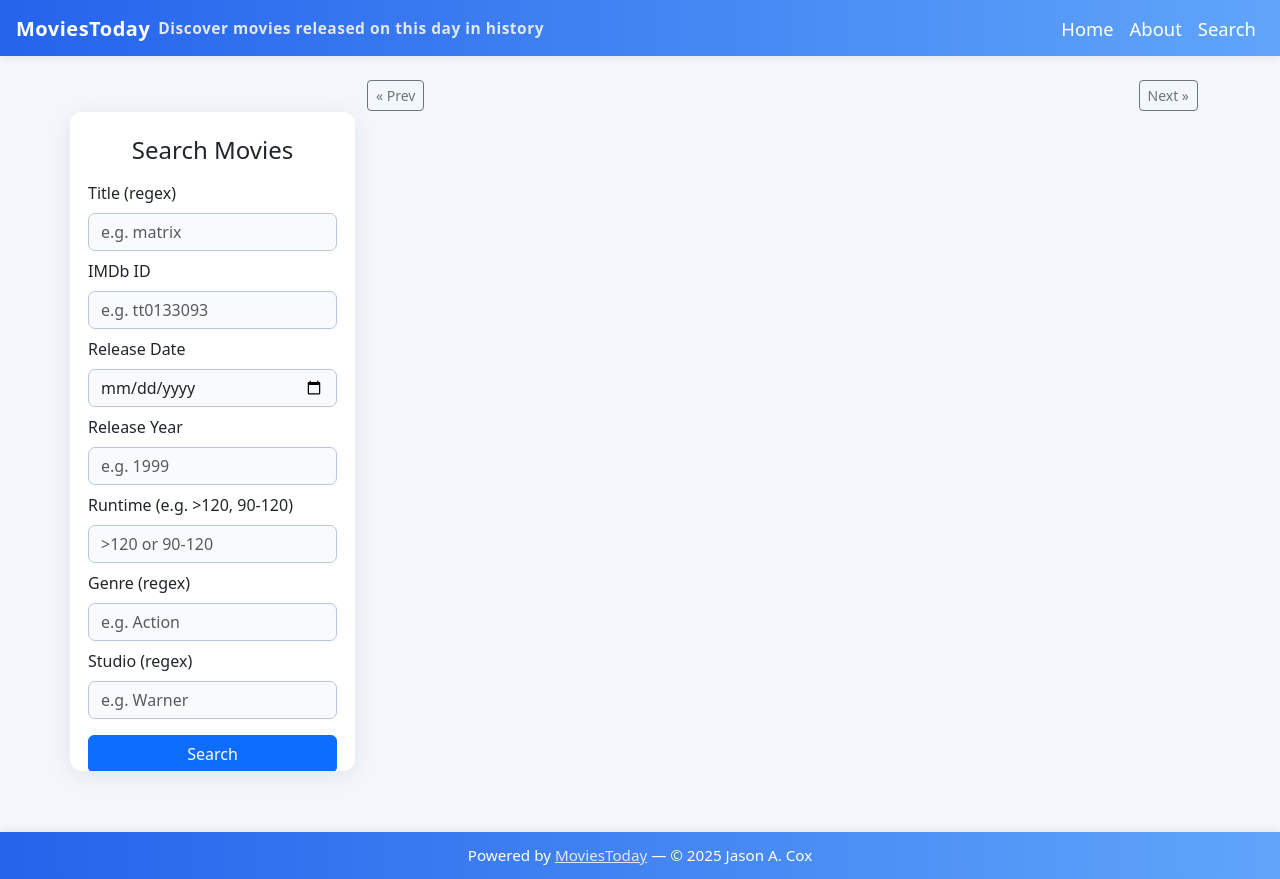
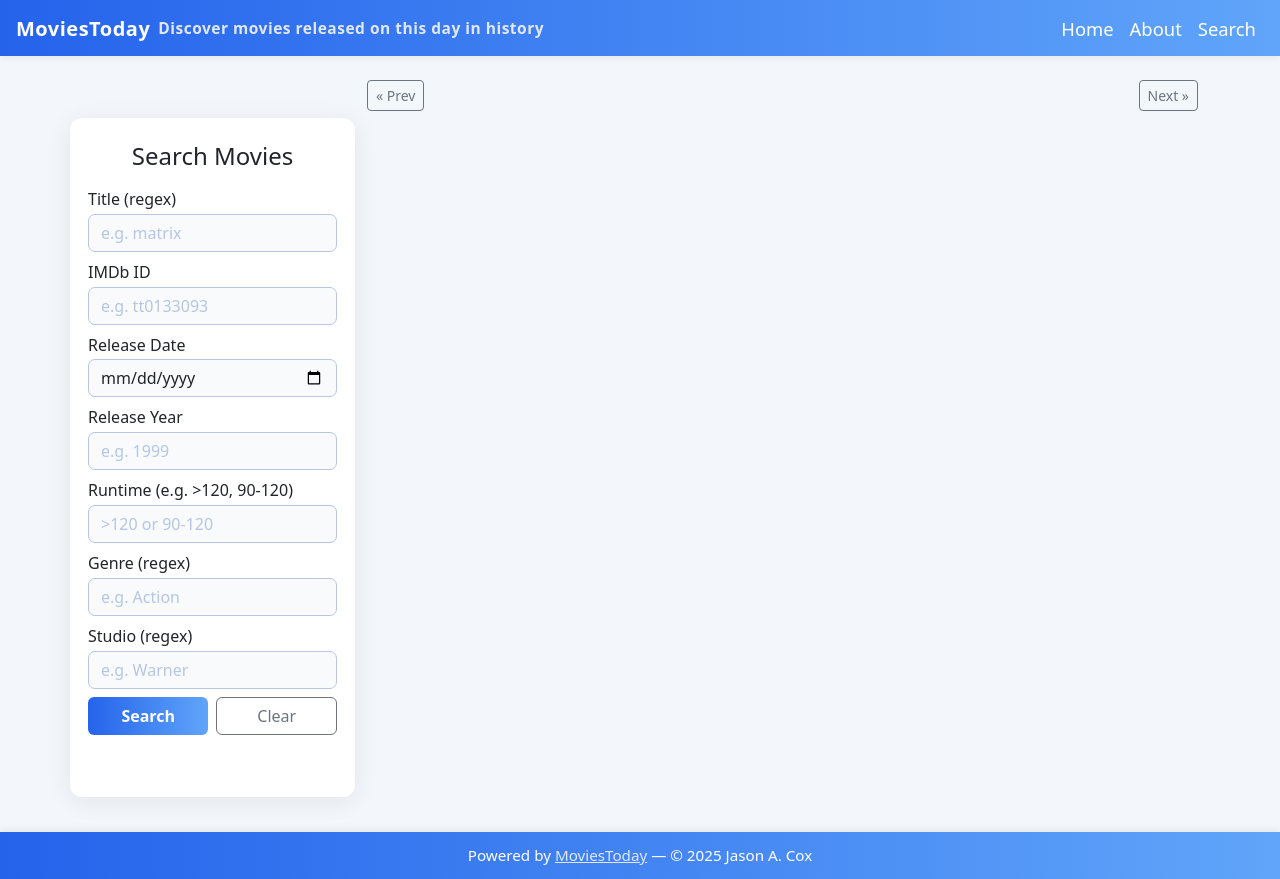
Before and after one commit to jasonacox/MoviesThisDay, a FastAPI app: template templates/search.html in a window 1280 px wide. Run offline with FastAPI, Linux system fonts and the light colour scheme; the template is opened without the code that fills it, so the values that code supplies are empty; parts of the project's set-up code (start-up, migrations or seed data) failed here and were passed over.

Commit message:
Refactor search routes and update README; enhance search page UI and backup script

```diff
--- a/app.py
+++ b/app.py
@@ -90,12 +90,15 @@ async def movies_today():
     movies = filter_movies(movies_by_day_index.get(today, []), current_year, today_date)
     return JSONResponse(content={"movies": movies, "metadata": movies_by_day_metadata})
 
-@app.get("/movies/search", response_class=HTMLResponse)
+@app.get("/search", response_class=HTMLResponse)
 async def search_page(request: Request):
     """
     Render the modern search page for MoviesToday with search fields and results table.
     """
-    return templates.TemplateResponse(request, "search.html", {"request": request})
+    return templates.TemplateResponse(request, "search.html", {
+        "request": request,
+        "popularity_max": movies_by_day_metadata.get("avg_popularity_over_10", 100) or 100,
+    })
 
 @app.get("/movies/lookup")
 async def movies_lookup(
--- a/movie_db/build_db.py
+++ b/movie_db/build_db.py
@@ -32,7 +32,7 @@ index = defaultdict(list)
 LANGUAGES = ['en']          # Only include English movies
 ADULT = ['false']           # Only include non-adult movies
 RUNTIME = 20                # Minimum runtime in minutes
-POPULARITY_THRESHOLD = 10   # Minimum popularity to consider fetching OMDB data
+POPULARITY_THRESHOLD = 9   # Minimum popularity to consider fetching OMDB data
 DEBUG = False               # Set to True for debug output
 OMDB_RAW = "omdb_raw.jsonl" # Raw OMDb data file
 
@@ -135,7 +135,7 @@ with open('TMDB_movie_dataset_v11.csv', newline='', encoding='utf-8') as csvfile
             if imdb_id and OMDB_API_KEY:
                 if imdb_id in omdb_cache:
                     omdb_json = omdb_cache[imdb_id]
-                elif popularity >= POPULARTIY_THRESHOLD:
+                elif popularity >= POPULARITY_THRESHOLD:
                     for attempt in range(3):
                         try:
                             omdb_resp = omdb_session.get(f'http://www.omdbapi.com/?i={imdb_id}&apikey={OMDB_API_KEY}', timeout=10)
--- a/templates/about.html
+++ b/templates/about.html
@@ -64,7 +64,7 @@
     <nav class="d-flex align-items-center ms-auto">
       <a class="nav-link d-inline px-2 {% if request.url.path == '/' %}active{% endif %}" href="/">Home</a>
       <a class="nav-link d-inline px-2 {% if request.url.path == '/about' %}active{% endif %}" href="/about">About</a>
-      <a class="nav-link d-inline px-2 {% if request.url.path == '/movies/search' %}active{% endif %}" href="/movies/search">Search</a>
+      <a class="nav-link d-inline px-2 {% if request.url.path == '/search' %}active{% endif %}" href="/search">Search</a>
     </nav>
   </div>
   <div class="container mt-5 pt-5">
--- a/templates/index.html
+++ b/templates/index.html
@@ -203,7 +203,7 @@
         <nav class="d-flex align-items-center ms-auto">
             <a class="nav-link d-inline px-2 {% if request.url.path == '/' %}active{% endif %}" href="/">Home</a>
             <a class="nav-link d-inline px-2 {% if request.url.path == '/about' %}active{% endif %}" href="/about">About</a>
-            <a class="nav-link d-inline px-2 {% if request.url.path == '/movies/search' %}active{% endif %}" href="/movies/search">Search</a>
+            <a class="nav-link d-inline px-2 {% if request.url.path == '/search' %}active{% endif %}" href="/search">Search</a>
         </nav>
     </div>
     <div class="container" style="padding-top:20px;">
--- a/templates/search.html
+++ b/templates/search.html
@@ -56,10 +56,18 @@
       border-radius: 7px;
       transition: border-color 0.2s, box-shadow 0.2s;
     }
+    .form-control::placeholder {
+      color: #b6c6e3;
+      opacity: 1;
+      font-weight: 400;
+    }
     .form-control:focus {
       border-color: #2563eb;
       box-shadow: 0 0 0 2px #60a5fa33;
       background: #f0f6ff;
+    }
+    .form-label {
+      margin-bottom: 0.18rem;
     }
     @media (max-width: 991px) {
       .row.flex-lg-nowrap { flex-wrap: wrap !important; }
@@ -76,12 +84,12 @@
     <nav class="d-flex align-items-center ms-auto">
       <a class="nav-link d-inline px-2 {% if request.url.path == '/' %}active{% endif %}" href="/">Home</a>
       <a class="nav-link d-inline px-2 {% if request.url.path == '/about' %}active{% endif %}" href="/about">About</a>
-      <a class="nav-link d-inline px-2 {% if request.url.path == '/movies/search' %}active{% endif %}" href="/movies/search">Search</a>
+      <a class="nav-link d-inline px-2 {% if request.url.path == '/search' %}active{% endif %}" href="/search">Search</a>
     </nav>
   </div>
   <div class="container" style="padding-top:80px;">
     <div class="row flex-lg-nowrap">
-      <div class="col-lg-3 mb-4 search-sidebar d-flex flex-column align-items-center justify-content-start sticky-lg-top" style="top:80px; margin-top:32px; max-height:calc(100vh - 220px); overflow:auto;">
+      <div class="col-lg-3 mb-4 search-sidebar d-flex flex-column align-items-center justify-content-start sticky-lg-top" style="top:80px; margin-top:38px; max-height:calc(100vh - 200px); overflow:auto;">
         <h4 class="mb-3">Search Movies</h4>
         <form id="searchForm" onsubmit="searchMovies(); return false;" style="width:100%; max-width:340px;">
           <div class="mb-2">
@@ -112,8 +120,10 @@
             <label class="form-label">Studio (regex)</label>
             <input type="text" class="form-control" name="studio" placeholder="e.g. Warner">
           </div>
-          <button type="submit" class="btn btn-primary w-100 mt-2">Search</button>
-          <button type="button" class="btn btn-outline-secondary w-100 mt-2" onclick="clearSearchForm()">Clear</button>
+          <div class="d-flex gap-2 mt-2">
+            <button type="submit" class="btn w-50" id="searchBtn" style="background: linear-gradient(90deg, #2563eb 0%, #60a5fa 100%); color: #fff; font-weight: 600; border: none;">Search</button>
+            <button type="button" class="btn btn-outline-secondary w-50" onclick="clearSearchForm()">Clear</button>
+          </div>
         </form>
       </div>
       <div class="col-lg-9 d-flex flex-column" style="margin-top:0px; height: 90vh; padding-bottom:70px;">
@@ -156,8 +166,12 @@
     let currentPage = 1;
     const pageSize = 25;
     let lastResults = [];
-
+    var popularity_max = 100;
+    // Set popularity_max from backend Jinja context if available, else default to 100
+    // prettier-ignore
+    popularity_max = parseFloat("{{ popularity_max|default(100)|float }}");
     function renderTablePage(page) {
+      lastResults.sort((a, b) => (b.popularity || 0) - (a.popularity || 0)); // Sort by popularity descending
       const table = document.getElementById('resultsTable');
       const body = document.getElementById('resultsBody');
       const pageInfo = document.getElementById('pageInfo');
@@ -177,11 +191,20 @@
       const end = Math.min(start + pageSize, total);
       for (let i = start; i < end; i++) {
         const movie = lastResults[i];
+        const pop = movie.popularity || 0;
+        // 50% width is popularity_max, 100% is 2*popularity_max
+        let pop_pct = popularity_max > 0 ? (pop / (2 * popularity_max)) * 100 : 0;
+        if (pop_pct > 100) pop_pct = 100;
         body.innerHTML += `<tr>
           <td style="word-break:break-word; white-space:normal;">${movie.title || ''}</td>
           <td>${movie.release_date || ''}</td>
           <td>${movie.runtime ? movie.runtime + ' min' : '-'}</td>
-          <td>${movie.popularity ? Math.round(movie.popularity) : '-'}</td>
+          <td>
+            <div style="background:#e0e7ef; border-radius:6px; height:18px; width:100px; position:relative;">
+              <div style="background:linear-gradient(90deg,#2563eb,#60a5fa); height:100%; border-radius:6px; width:${Math.round(pop_pct)}%; transition:width 0.3s;"></div>
+              <span style="position:absolute; left:8px; top:0; font-size:0.95em; color:#222; line-height:18px; font-weight:500;">${pop ? Math.round(pop) : '-'}</span>
+            </div>
+          </td>
           <td>${movie.imdb_id ? `<a href='https://www.imdb.com/title/${movie.imdb_id}' target='_blank'>IMDB</a>` : '-'}</td>
           <td>${movie.production_companies || '-'}</td>
           <td>${movie.omdb_genre || '-'}</td>
@@ -228,6 +251,10 @@
           spinner.style.display = 'none';
           if (data.results && data.results.length > 0) {
             lastResults = data.results;
+            // Try to get avg_popularity_over_10 from backend metadata if available
+            if (data.metadata && data.metadata.avg_popularity_over_10) {
+              popularity_max = data.metadata.avg_popularity_over_10;
+            }
             currentPage = 1;
             renderTablePage(currentPage);
             noResults.style.display = 'none';
```
Also changed, not shown: README.md, index_by_day.py (added), movie_db/templates/index.html (added), test_db.py (added), 1 other file.
